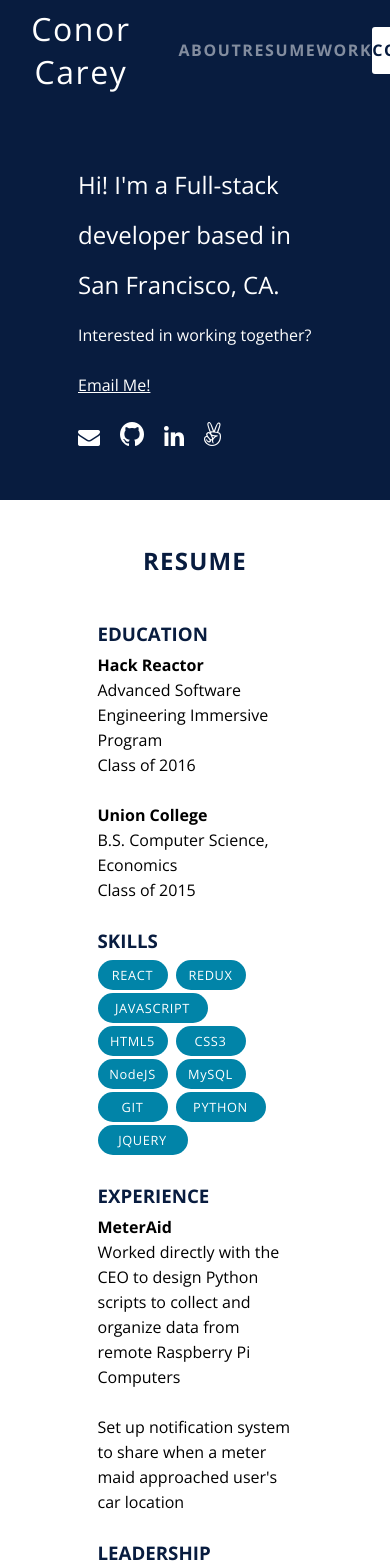
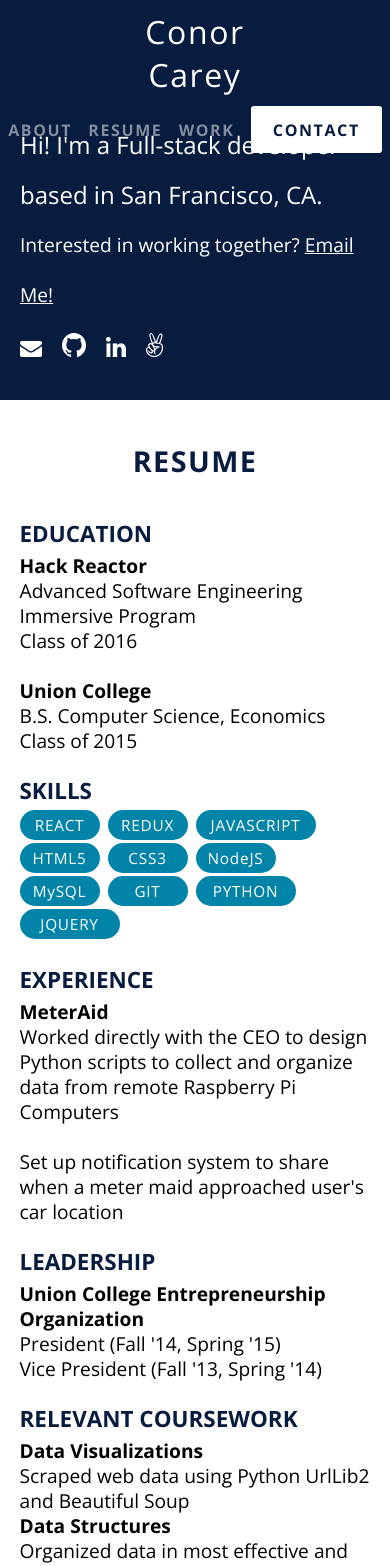
Before and after one commit to ccarey221/conorsportfolio, a React app: page / in a window 390 px wide. Shown: the top 1566 px of the page. Built offline with nearby package versions, Linux system fonts and the light colour scheme.

Commit message:
mobile friendly design

```diff
--- a/src/Components/Body/ReusableComponents/bubbleComponent.css
+++ b/src/Components/Body/ReusableComponents/bubbleComponent.css
@@ -24,3 +24,17 @@
 .workBubble, .mediumWorkBubble, .largeWorkBubble {
   background-color: #4ca8c1;
 }
+
+@media only screen and (max-width: 750px) {
+  .bubble, .mediumBubble, .largeBubble, .workBubble, .mediumWorkBubble, .largeWorkBubble {
+    width: 80px;
+  }
+
+  .mediumBubble, .mediumWorkBubble {
+    width: 100px;
+  }
+
+  .largeBubble, .largeWorkBubble {
+    width: 120px;
+  }
+}
--- a/src/Components/Body/body.css
+++ b/src/Components/Body/body.css
@@ -70,6 +70,7 @@ CSS for the EDUCATION section
   margin: 48px 25%;
   line-height: 25px;
 }
+
 
 .educationContainer h2 {
   margin-bottom: 48px;
@@ -190,3 +191,21 @@ CSS for the CONTACT section
   width: 150px;
   height: 150px;
 }
+
+@media only screen and (max-width: 750px) {
+  .about, .work, .education, .contact {
+    font-family: 'Open Sans', sans-serif;
+    font-size: 1.2em;
+  }
+
+  .educationContainer, .workContainer, .contactContainer {
+    margin: 48px 5%;
+  }
+
+  .about {
+    height: 300px;
+  }
+  .aboutContainer {
+    padding: 20px;
+  }
+}
--- a/src/Components/Header/header.css
+++ b/src/Components/Header/header.css
@@ -61,3 +61,19 @@ a {
   font-size: 1em;
   text-decoration: none;
 }
+
+@media only screen and (max-width: 750px) {
+  .header {
+    display: flex;
+    flex-direction: column;
+  }
+
+  .chapters {
+    width: 100%;
+    padding-top: 10px;
+  }
+
+  .name {
+    padding-top: 10px;
+  }
+}
```
